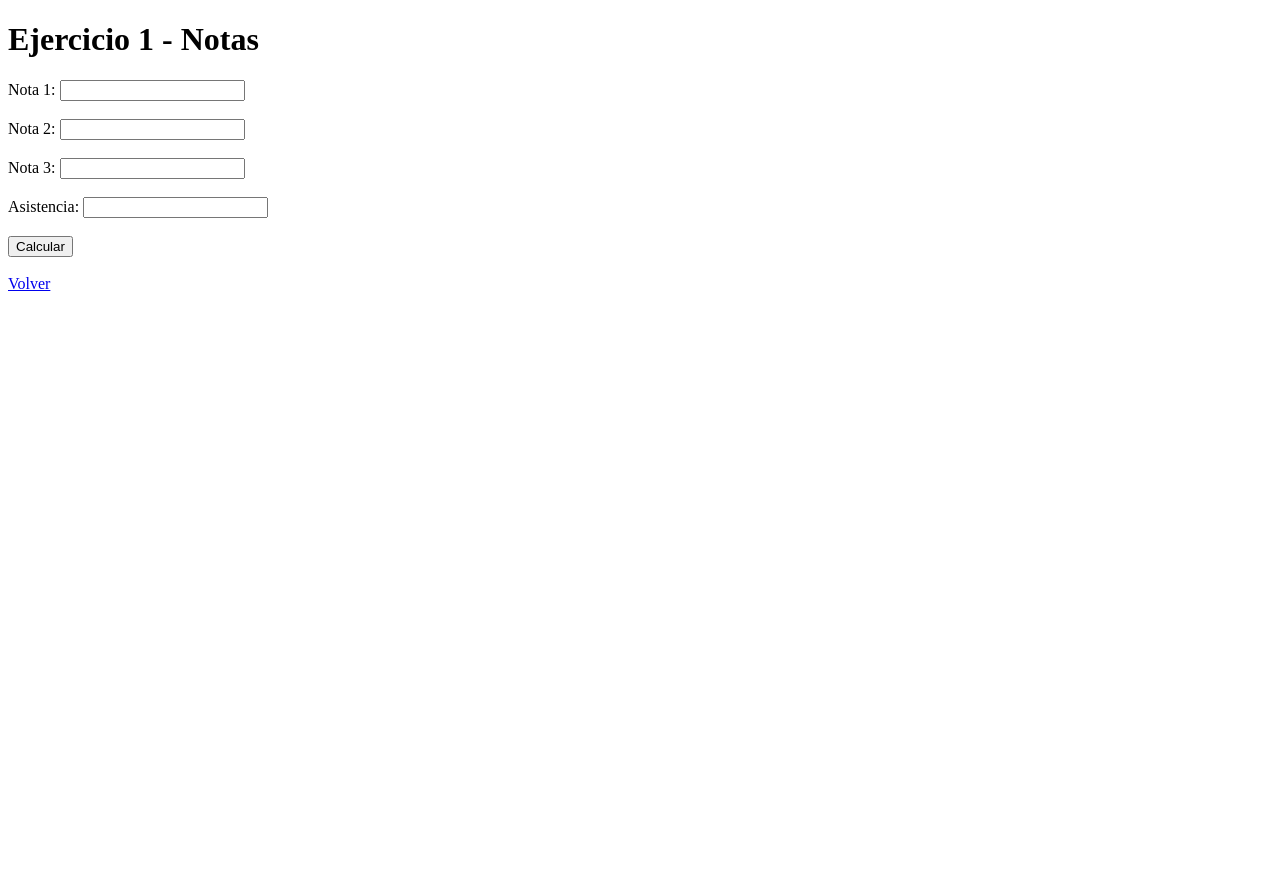
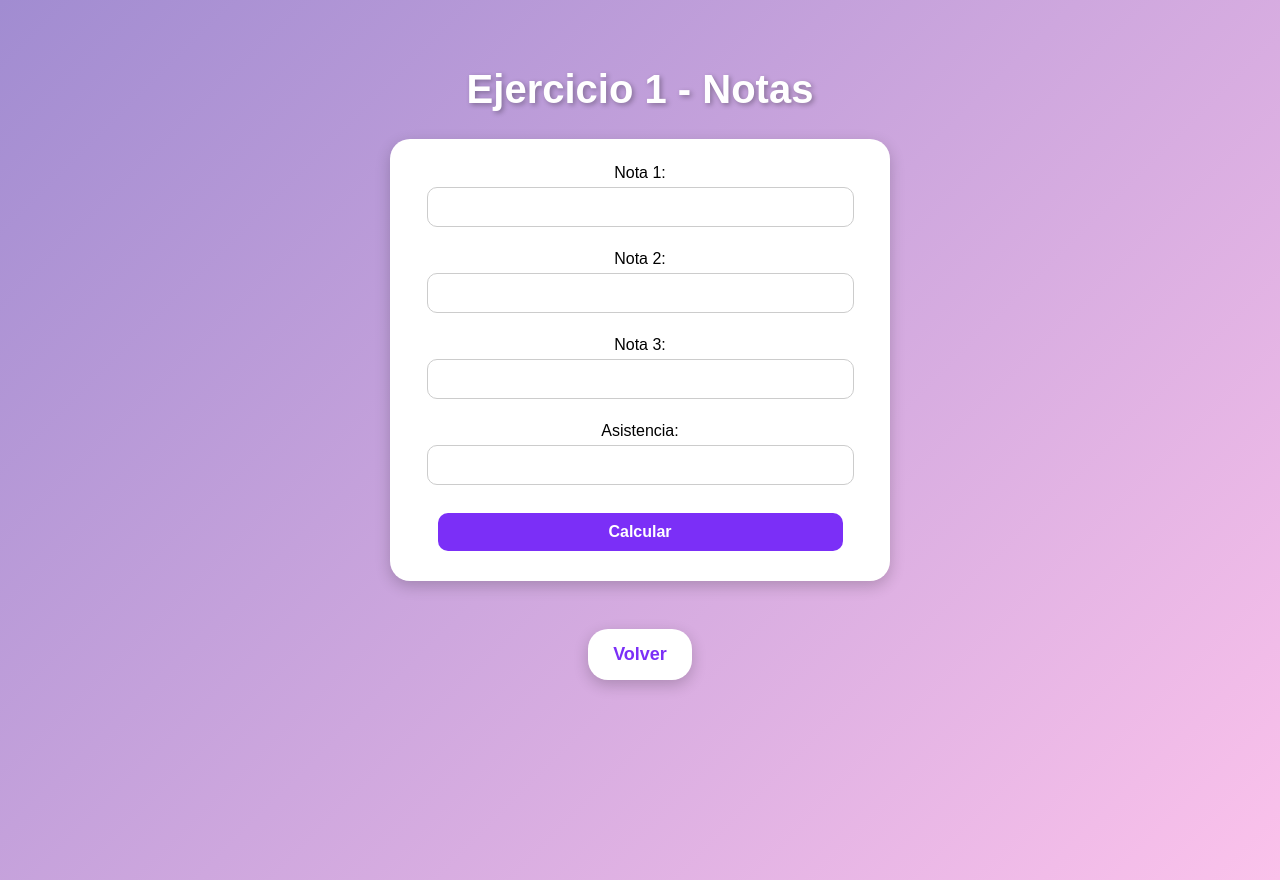
Before and after one commit to carrascomaderlinn-byte/eva3b4_maderlinncarrasco, a Flask app: page /ejercicio1 in a window 1280 px wide. Before the commit the page ends 291 px from the top, so only its background shows below. Run offline with Flask 3, Linux system fonts and the light colour scheme.

Commit message:
Add files via upload

```diff
--- a/static/style.css
+++ b/static/style.css
@@ -1,9 +1,53 @@
 body {
+    background: linear-gradient(135deg, #a18cd1, #fbc2eb);
     font-family: Arial, sans-serif;
-    background-color: #f2f2f2;
-    margin: 20px;
+    text-align: center;
+    margin: 0;
+    padding: 40px;
+    min-height: 100vh;
 }
 
 h1 {
-    color: #333;
+    color: white;
+    font-size: 40px;
+    text-shadow: 2px 2px 5px rgba(0,0,0,0.3);
 }
+
+a {
+    display: inline-block;
+    background: white;
+    color: #7b2ff7;
+    padding: 15px 25px;
+    margin: 10px;
+    border-radius: 20px;
+    text-decoration: none;
+    font-weight: bold;
+    font-size: 18px;
+    box-shadow: 0 5px 15px rgba(0,0,0,0.2);
+}
+
+form {
+    background: white;
+    max-width: 450px;
+    margin: 20px auto;
+    padding: 25px;
+    border-radius: 20px;
+    box-shadow: 0 5px 15px rgba(0,0,0,0.2);
+}
+
+input, button {
+    padding: 10px;
+    margin: 5px;
+    border-radius: 10px;
+    border: 1px solid #ccc;
+    width: 90%;
+    font-size: 16px;
+}
+
+button {
+    background: #7b2ff7;
+    color: white;
+    border: none;
+    cursor: pointer;
+    font-weight: bold;
+}
--- a/templates/ejercicio1.html
+++ b/templates/ejercicio1.html
@@ -1,6 +1,8 @@
 <!DOCTYPE html>
 <html>
-<head><title>Ejercicio 1</title></head>
+<head>
+    <link rel="stylesheet" href="{{ url_for('static', filename='style.css') }}">
+    <title>Ejercicio 1</title></head>
 <body>
     <h1>Ejercicio 1 - Notas</h1>
     <form method="POST">
--- a/templates/ejercicio2.html
+++ b/templates/ejercicio2.html
@@ -1,6 +1,8 @@
 <!DOCTYPE html>
 <html>
-<head><title>Ejercicio 2</title></head>
+<head>
+    <link rel="stylesheet" href="{{ url_for('static', filename='style.css') }}">
+    <title>Ejercicio 2</title></head>
 <body>
     <h1>Ejercicio 2 - Nombres</h1>
     <form method="POST">
--- a/templates/index.html
+++ b/templates/index.html
@@ -1,6 +1,7 @@
 <!DOCTYPE html>
 <html>
 <head>
+    <link rel="stylesheet" href="{{ url_for('static', filename='style.css') }}">
     <title>Inicio</title>
 </head>
 <body>
```
